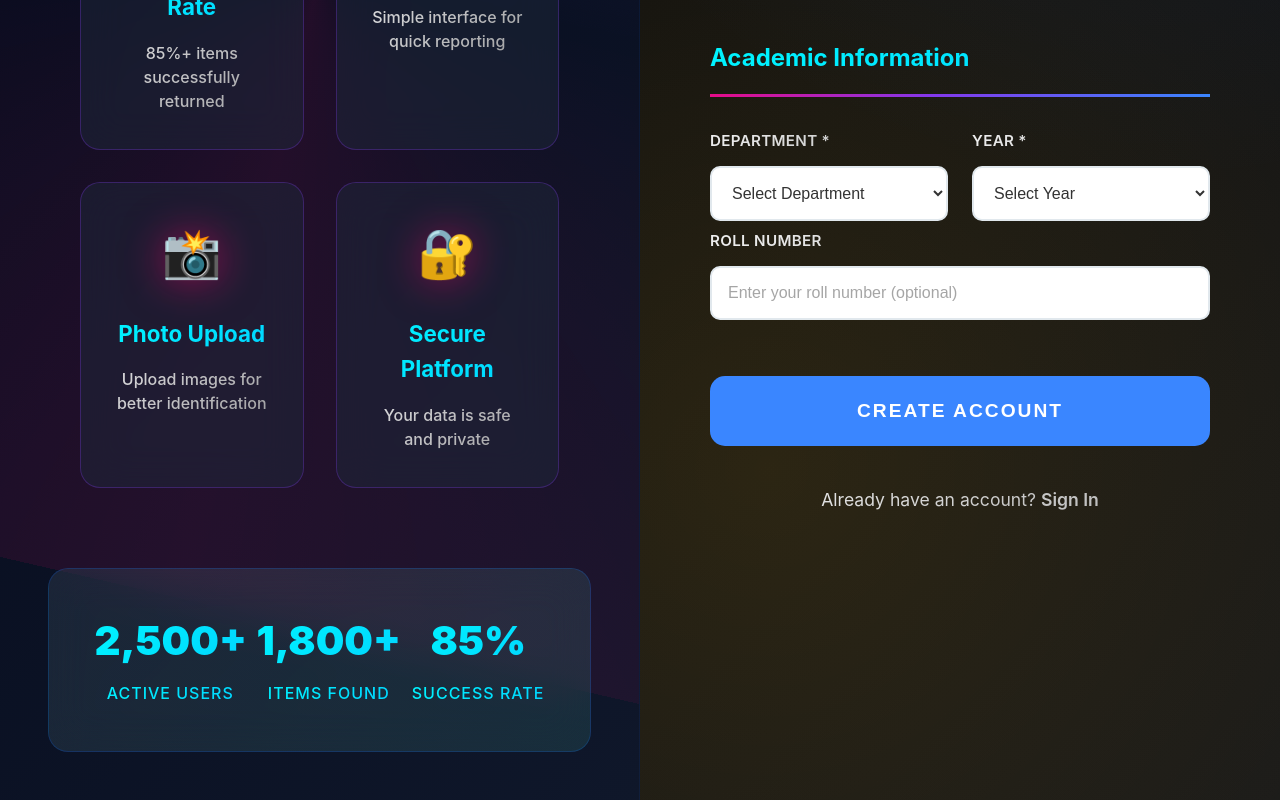
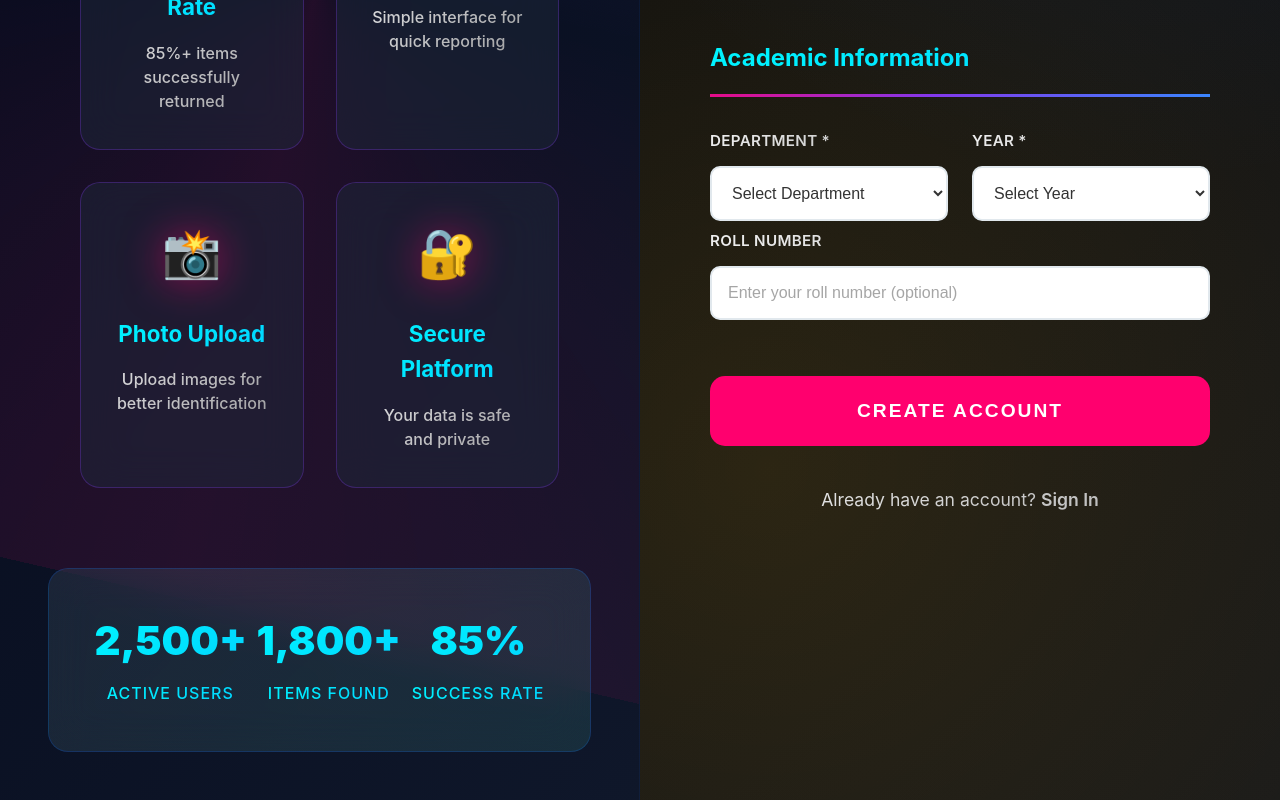
Before and after one commit to Pawan-Kumar-56/lostfound-frontend, a React (Vite) app: page /register in a window 1280 px wide. Shown: the part 851-1651 px from the top of the page. Built offline with nearby package versions, Linux system fonts and the light colour scheme.

Commit message:
Change register button color to hot pink

```diff
--- a/src/Register.css
+++ b/src/Register.css
@@ -555,7 +555,7 @@ body {
   padding: 1.5rem;
   border: none;
   border-radius: 15px;
-  background: #3a86ff;
+  background: #ff006e;
   color: white;
   font-size: 1.2rem;
   font-weight: 700;
```
